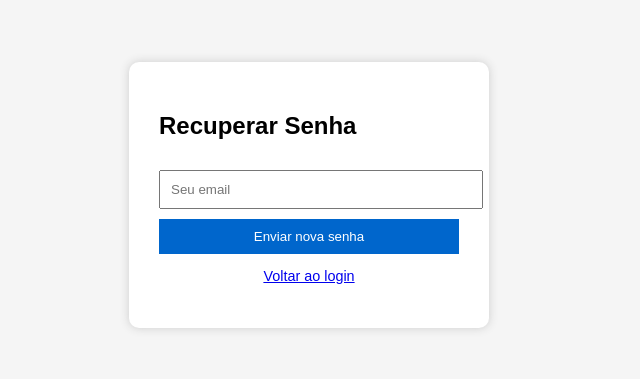
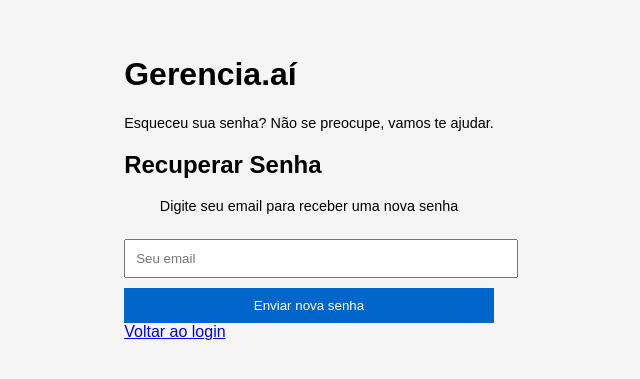
Before and after one commit to tcc-etecia/gerencia-ai-dashboard, a plain HTML site: page Gerencia.aí/esqueceu.html in a window 1280 px wide. Shown: the part 213-592 px from the top of the page, without its empty margins (331-971 px from the left). Drawn offline with Linux system fonts and the light colour scheme.

Commit message:
esqueceu.html

```diff
--- a/Gerencia.aí/esqueceu.html
+++ b/Gerencia.aí/esqueceu.html
@@ -1,20 +1,32 @@
-<!-- esqueceu.html -->
 <!DOCTYPE html>
 <html lang="pt-BR">
 <head>
   <meta charset="UTF-8" />
-  <title>gerencia.ai - Recuperar Senha</title>
+  <title>Gerencia.aí - Recuperar Senha</title>
   <link rel="stylesheet" href="style.css" />
 </head>
-<body>
-  <div class="container">
+<body class="login-body">
+  <div class="login-wrapper">
+
+    <!-- Lado esquerdo -->
+    <div class="login-left">
+      <h1>Gerencia.aí</h1>
+      <p>Esqueceu sua senha? Não se preocupe, vamos te ajudar.</p>
+    </div>
+
+    <!-- Lado direito -->
+    <div class="login-right">
       <h2>Recuperar Senha</h2>
+      <p class="subtitle">Digite seu email para receber uma nova senha</p>
       <form id="recuperarForm">
         <input type="email" id="recuperarEmail" placeholder="Seu email" required />
         <button type="submit">Enviar nova senha</button>
       </form>
-    <p><a href="index.html">Voltar ao login</a></p>
+      <div class="links">
+        <a href="index.html">Voltar ao login</a>
+      </div>
       <p id="recuperarMensagem"></p>
+    </div>
   </div>
   <script src="script.js"></script>
 </body>
```
Lines whose indentation alone changed are shown as unchanged.
